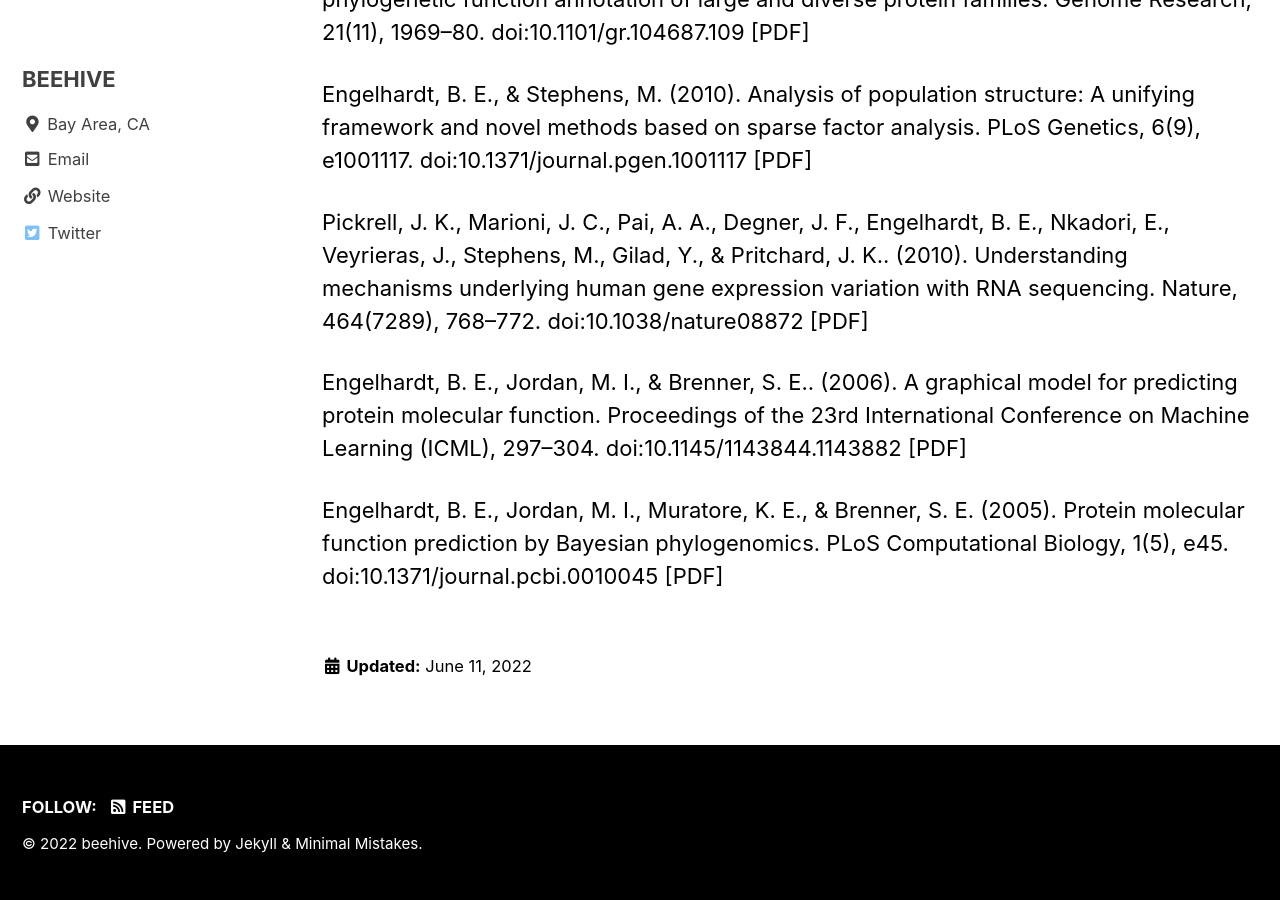
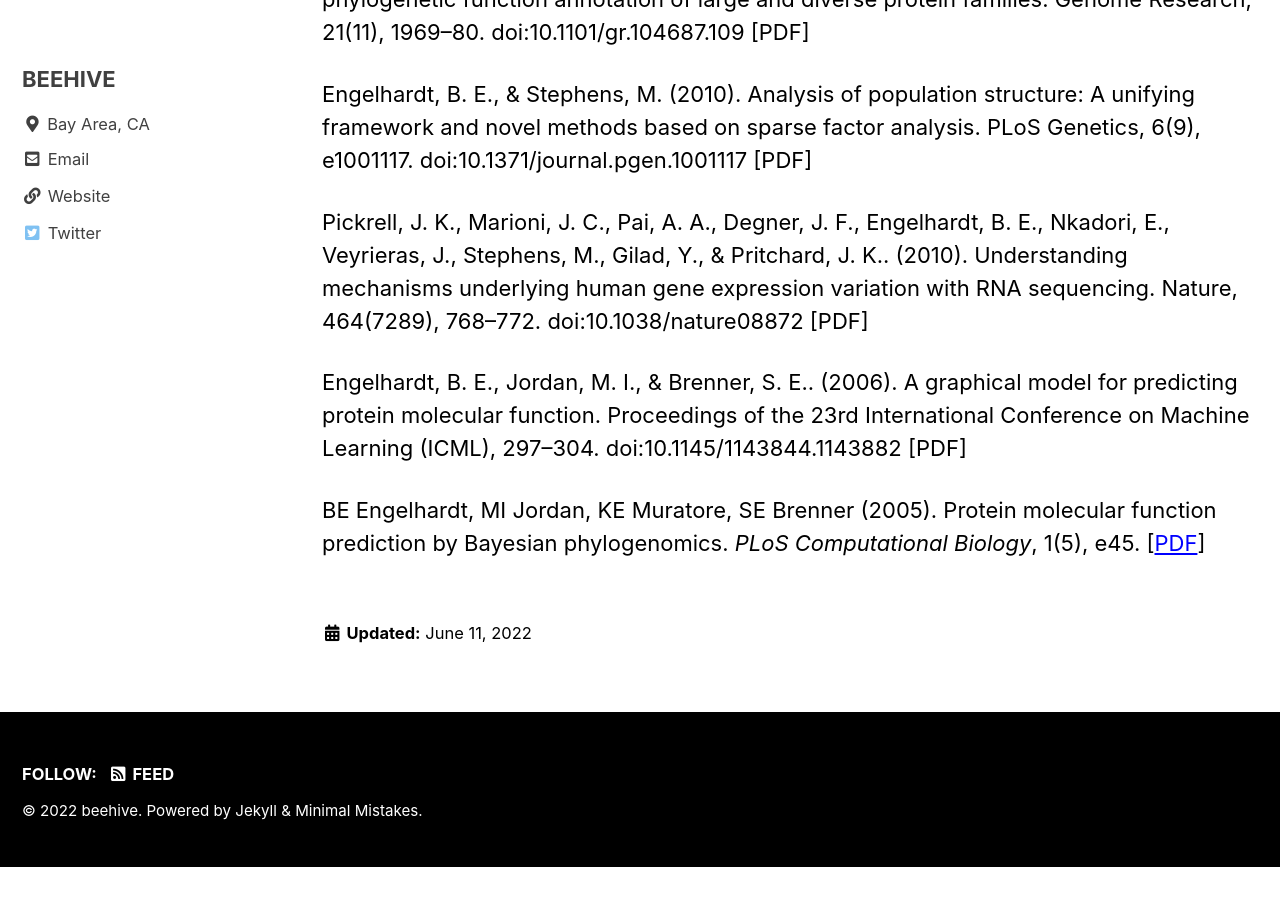
Before and after one commit to stanfordbeehive/stanfordbeehive.github.io, a Jekyll site: the page built from _pages/publications.md, in a window 1280 px wide and 900 px high, scrolled down 9060 px. Built offline with Jekyll 4.4.1, drawn with Linux system fonts in a browser that asks for light colours; cached includes are drawn as plain includes; after the commit the page ends 9927 px from its top, so only the background shows below that.

Commit message:
Update publications.md

```diff
--- a/_pages/publications.md
+++ b/_pages/publications.md
@@ -208,5 +208,5 @@ Pickrell, J. K., Marioni, J. C., Pai, A. A., Degner, J. F., Engelhardt, B. E., N
 Engelhardt, B. E., Jordan, M. I., & Brenner, S. E.. (2006). A graphical model for predicting protein molecular function. Proceedings of the 23rd International Conference on Machine Learning (ICML), 297–304. doi:10.1145/1143844.1143882
 [PDF]
 
-Engelhardt, B. E., Jordan, M. I., Muratore, K. E., & Brenner, S. E. (2005). Protein molecular function prediction by Bayesian phylogenomics. PLoS Computational Biology, 1(5), e45. doi:10.1371/journal.pcbi.0010045
-[PDF]
+BE Engelhardt, MI Jordan, KE Muratore, SE Brenner (2005). Protein molecular function prediction by Bayesian phylogenomics. *PLoS Computational Biology*, 1(5), e45.
+[[PDF](doi:10.1371/journal.pcbi.0010045)]
```
